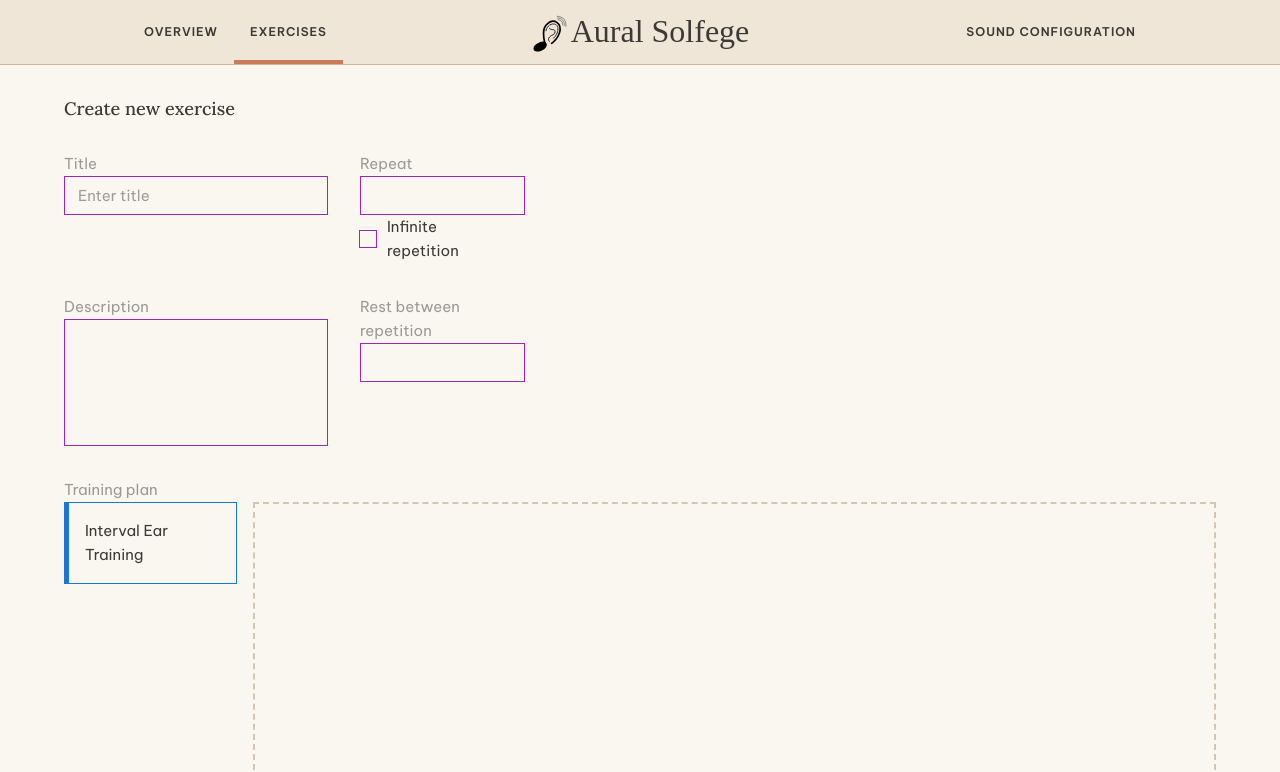
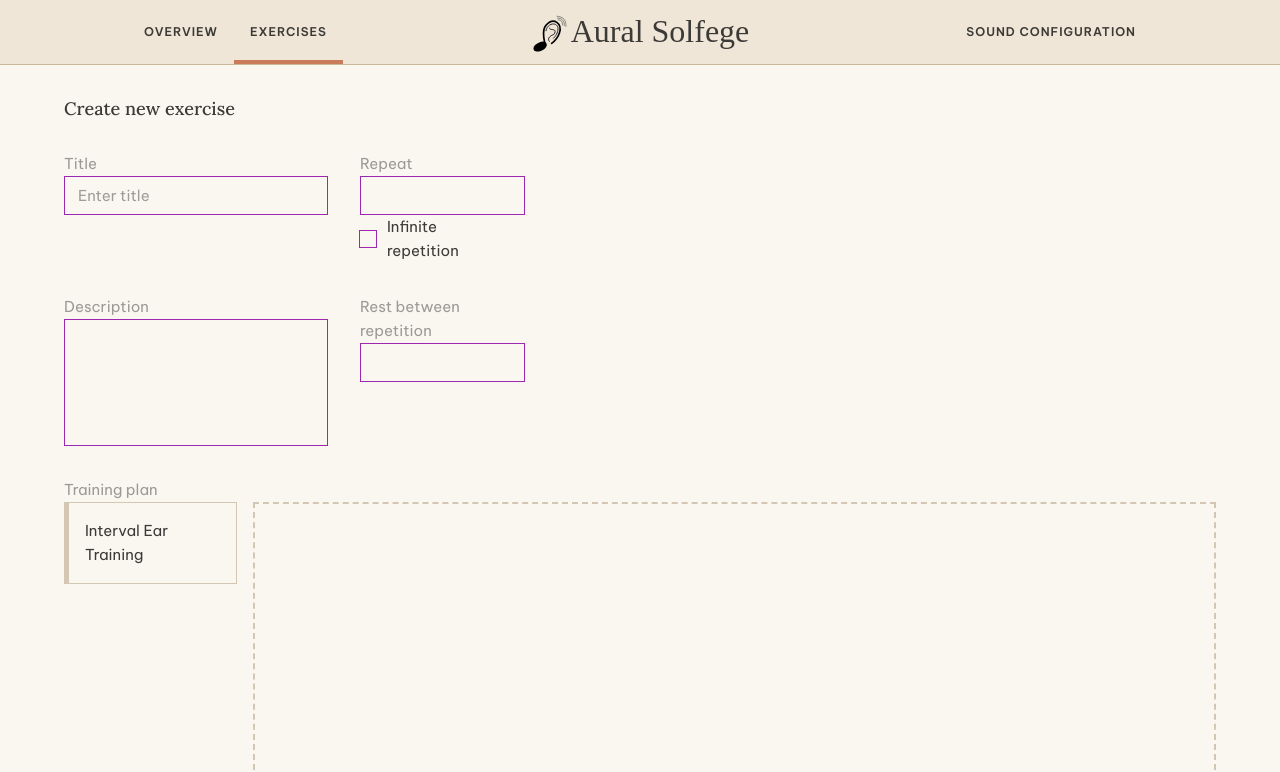
Before and after one commit to thanhKasper/aural-solfege-ui, a React (Vite) app: page /exercises/create in a window 1280 px wide. Shown: the top 772 px of the page. Built offline with nearby package versions, Linux system fonts and the light colour scheme; a web font is replaced by a local one.

Commit message:
feat: apply styling

```diff
--- a/src/components/ExerciseFormatsDragAndDrop/IntervalEarTraining/IntervalEarTrainingSourceElement.tsx
+++ b/src/components/ExerciseFormatsDragAndDrop/IntervalEarTraining/IntervalEarTrainingSourceElement.tsx
@@ -73,7 +73,8 @@ export const IntervalEarTrainingSourceElement = ({
           borderWidth: 1,
           borderLeftWidth: 5,
           borderStyle: "solid",
-          borderColor: (theme) => theme.palette.primary.main,
+          backgroundColor: "canvas.100",
+          borderColor: "canvas.400",
         }}
       >
         <Typography>Interval Ear Training</Typography>
--- a/src/components/organisms/DragAndDrop/elements/DraggableElement.tsx
+++ b/src/components/organisms/DragAndDrop/elements/DraggableElement.tsx
@@ -35,7 +35,7 @@ const DraggableElement = ({
           }
           baseMouseDown(e.nativeEvent, draggableElementRef);
         }}
-        sx={{ cursor: "grab", ...sx }}
+        sx={{ cursor: "grab", backgroundColor: "inherit", ...sx }}
       >
         {children}
       </Box>
--- a/src/components/organisms/DragAndDrop/elements/SourceElement.tsx
+++ b/src/components/organisms/DragAndDrop/elements/SourceElement.tsx
@@ -3,11 +3,13 @@ import DraggableElement from "./DraggableElement";
 import { EventType, type DragAndDropElement } from "../DragAndDrop.types";
 import useObservant from "../hooks/useObservant";
 import useNotify from "../hooks/useNotify";
+import type { SxProps } from "@mui/material/styles";
 
 interface ISourceElementProps<TValue> {
   onRelocatableElementCreated?: DragAndDropElement<TValue>["onCreated"];
   onBeforeElementDrop?: (position: number) => void;
   render: DragAndDropElement<TValue>["render"];
+  style?: SxProps;
 }
 
 const SourceElement = <TValue,>({
@@ -15,6 +17,7 @@ const SourceElement = <TValue,>({
   onRelocatableElementCreated,
   onBeforeElementDrop,
   render,
+  style,
 }: PropsWithChildren<ISourceElementProps<TValue>>) => {
   const componentId = useId();
   const { subscribe } = useObservant(componentId);
@@ -69,6 +72,7 @@ const SourceElement = <TValue,>({
           callback: onBeforeElementDrop,
         });
       }}
+      sx={style}
     >
       {children}
     </DraggableElement>
--- a/src/components/organisms/DragAndDrop/hooks/useDrag.tsx
+++ b/src/components/organisms/DragAndDrop/hooks/useDrag.tsx
@@ -8,7 +8,7 @@ import {
 import { createPortal } from "react-dom";
 import { EventType } from "../DragAndDrop.types";
 import useNotify from "./useNotify";
-import { useTheme } from "@mui/material";
+import type { SxProps } from "@mui/material/styles";
 
 export interface GhostDragProps {
   commandOnMouseUp: (
@@ -23,28 +23,25 @@ export interface GhostDragProps {
     ghostDomRect: DOMRect,
     sendEvent: ReturnType<typeof useNotify>["notify"],
   ) => void;
+  ghostComponentStyle?: SxProps;
 }
 
 export default function useGhostDrag({
   commandOnMouseUp,
   commandOnMouseMove,
   commandOnMouseDown,
+  ghostComponentStyle,
 }: GhostDragProps) {
-  const theme = useTheme();
   const { notify } = useNotify();
   const [ghostHTML, setGhostHTML] = useState<{
     htmlString: string;
-    style: {
-      width: number;
-      height: number;
-      backgroundColor?: string;
-    };
+    style: SxProps;
   }>({
     htmlString: "",
     style: {
       width: 0,
       height: 0,
-      backgroundColor: theme.palette.canvas[200],
+      ...ghostComponentStyle,
     },
   });
 
```
